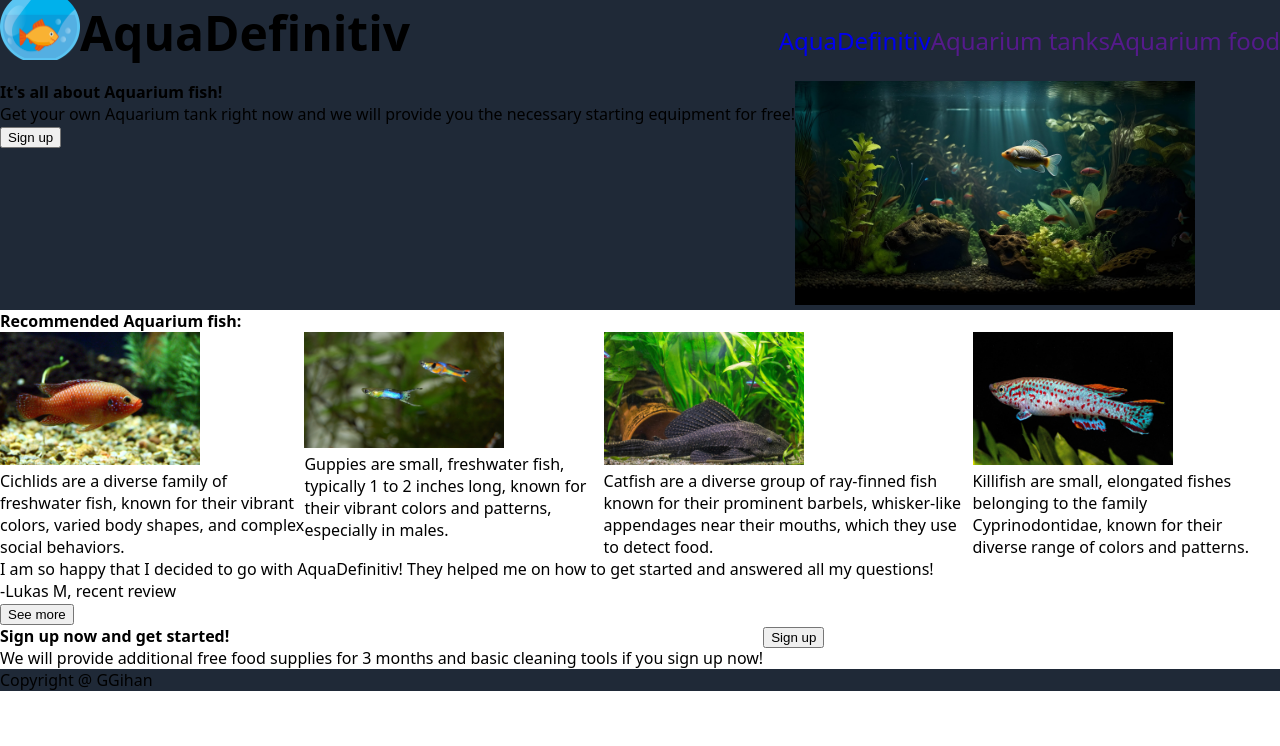
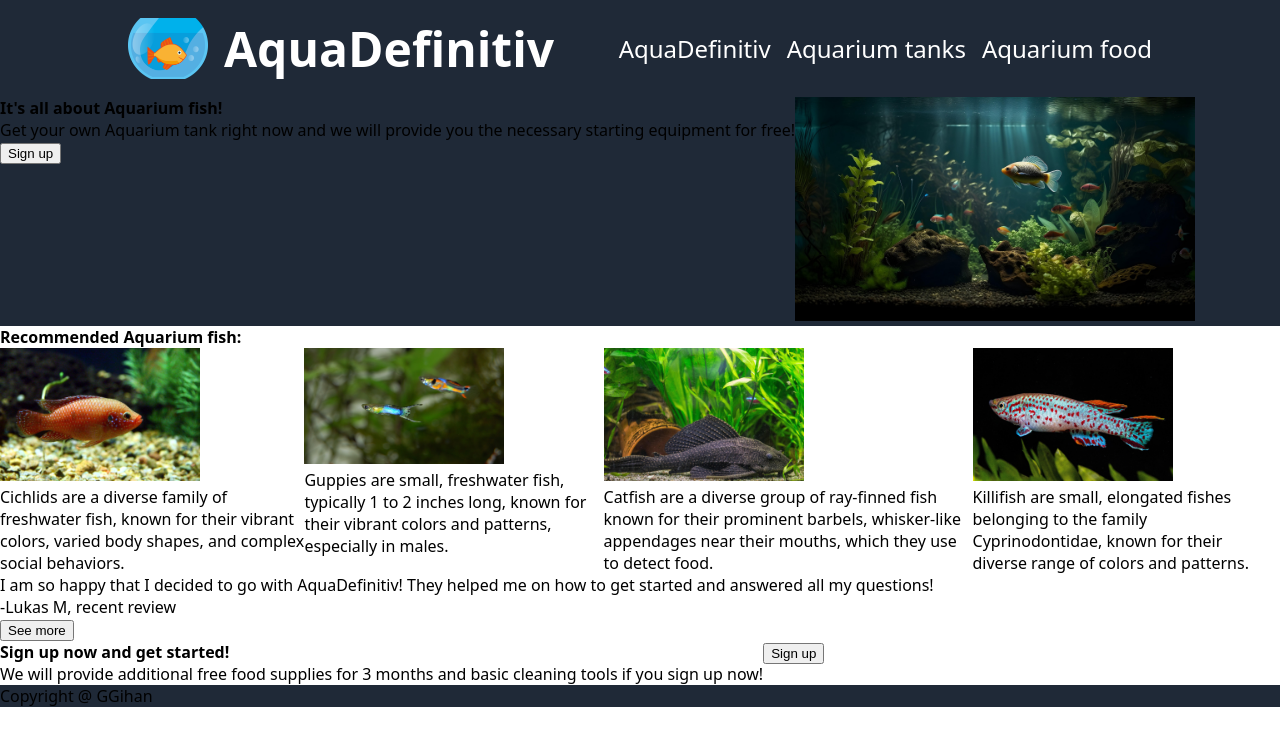
Before and after one commit to GGihan/landing-page-ggihan, a plain HTML site: page index.html in a window 1280 px wide. Drawn offline with Linux system fonts and the light colour scheme.

Commit message:
Add header styling

```diff
--- a/style.css
+++ b/style.css
@@ -14,15 +14,25 @@ body {
 }
 
 .header {
+    align-items: center;
     justify-content: space-between;
+    padding: 16px 128px;
+    color: white;
 }
 
 .title {
     font-weight: bold;
+    display: flex;
+}
+
+.header .logo {
+    display: flex;
+    margin-right: 16px;
 }
 
 .header .title {
     font-size: 48px;
+    display: flex;
     margin-right: auto;
 }
 
@@ -30,13 +40,21 @@ body {
     font-size: 24px;
     display: flex;
     list-style: none;
+    gap: 16px;
+    margin: 0;
+    padding: 0;
 }
 
 li a {
     text-decoration: none;
+    color: white;
 }
 
-.information,
+.information {
+    display: flex;
+    flex-direction: column;
+}
+
 .quote {
     display: flex;
     flex-direction: column;
```
